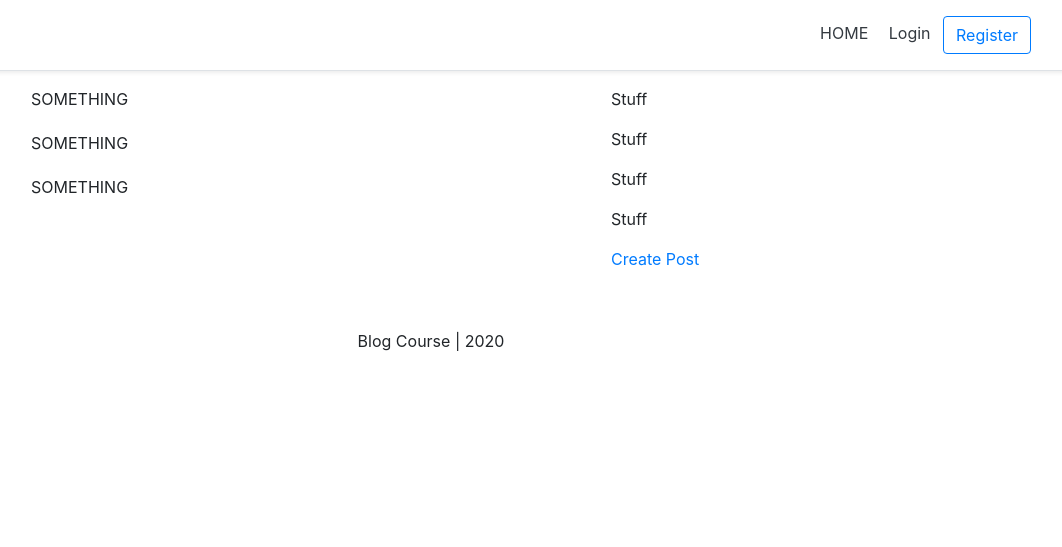
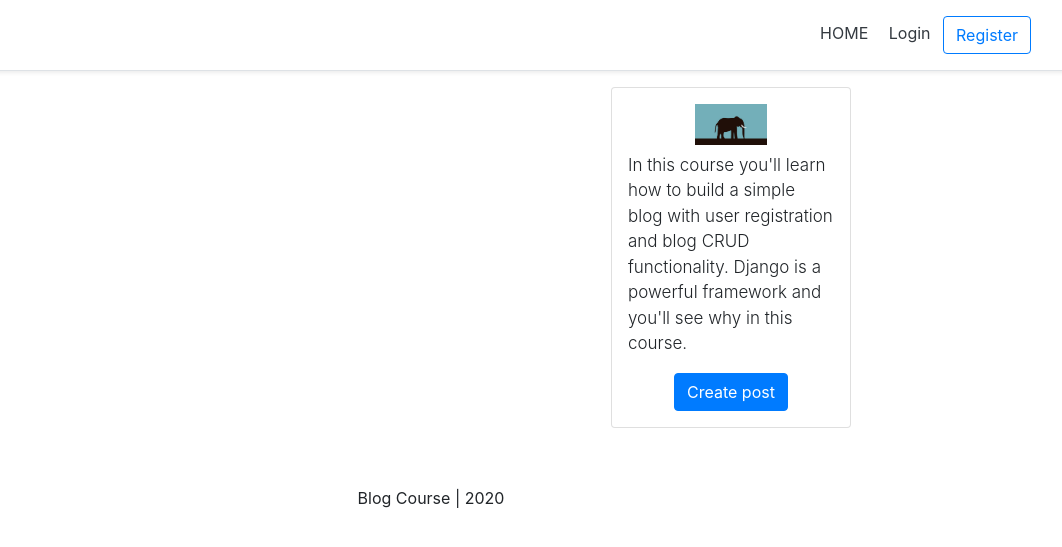
Before and after one commit to Soundoffear/BlogCourse_Django, a Django app: page / in a window 1280 px wide. Shown: the top 547 px of the page, without its empty margins (209-1271 px from the left). Run offline with Django 3.2, Linux system fonts and the light colour scheme; data that the repository does not hold is empty.

Commit message:
Add feed to the homepage

```diff
--- a/personal/templates/personal/home.html
+++ b/personal/templates/personal/home.html
@@ -1,87 +1,83 @@
 {% extends 'base.html' %}
+{% load static %}
 
 {% block content %}
-
-    <style class='text/css'>
+<style type="text/css">
 
 	@media (max-width: 768px) {
-	    .right-column {
+		.right-column{
 			margin-left: 0px;
 		}
-
 	}
 
 	@media (min-width: 768px) {
-	    .right-column {
+		.right-column{
 			margin-left: 20px;
 		}
 	}
 
-	.blog-post-container {
-	    background-color: #fff;
+	.blog-post-container{
 		margin-bottom: 20px;
 		width: 100%;
 	}
-
-	.create-post-bar {
+	.create-post-bar{
 		background-color: #fff;
-	    margin-bottom: 20px;
+		margin-bottom:20px;
 	}
 
-	.left-column {
-	    padding: 0px;
+	.left-column{
+		padding:0px;
 	}
 
-	.right-column {
-	    padding: 0px;
+	.right-column{
+		padding:0px;
 	}
-
+	.lead{
+		font-size: 17px;
+	}
 </style>
-
 <div class="container">
-
 	<div class="row">
 
-	    <!-- Right 'create post' bar  -->
-	    <div class='create-post-bar d-lg-none col-lg-7 offset-lg-1'>
-
-		<a href='{% url 'blog:create' %}'>Create Post</a>
-
-	    </div>
-	    <!-- End Right 'create post' bar -->
-
-	    <!-- Blog Feed  -->
+		<!-- blog feed -->
 		<div class="left-column col-lg-7 offset-lg-1">
 
-		<div class='blog-post-container'>
-		    <p>SOMETHING</p>
+			<!-- Top 'create post' bar -->
+			<div class="d-lg-none mb-3">
+				<div class="card m-auto d-flex flex-column p-3">
+					<img class="img-fluid d-block m-auto pb-2" src="{% static 'download.jpg' %}" width="72" height="72">
+					<p class="lead">In this course you'll learn how to build a simple blog with user registration and blog CRUD functionality. Django is a powerful
+	  					framework and you'll see why in this course.</p>
+					<p class="m-auto"><a class="btn btn-primary" href="{% url 'blog:create' %}">Create post</a></p>
 				</div>
+			</div>
+			<!-- end Top 'create post' bar -->
 
-		<div class='blog-post-container'>
-		    <p>SOMETHING</p>
+			<!-- Blog posts-->
+			{% for post in blog_posts %}
+				<div class="blog-post-container">
+					{% include 'blog/snippets/blog_post_snippet.html' with blog_post=post %}
 				</div>
+			{% endfor %}
+			<!-- End Blog posts-->
+		</div>
+		<!-- end blog feed -->
 
-		<div class='blog-post-container'>
-		    <p>SOMETHING</p>
+
+		<!-- Right 'create post' column  -->
+		<div class="right-column col-lg-3 d-lg-flex d-none flex-column">
+
+			<div class="card create-post-bar d-flex flex-column p-3">
+				<img class="img-fluid d-block m-auto pb-2" src="{% static 'download.jpg' %}" width="72" height="72">
+				<p class="lead">In this course you'll learn how to build a simple blog with user registration and blog CRUD functionality. Django is a powerful
+  					framework and you'll see why in this course.</p>
+				<p class="m-auto"><a class="btn btn-primary" href="{% url 'blog:create' %}">Create post</a></p>
 			</div>
 
 		</div>
-	    <!-- End BLog Feed -->
-
-	    <!-- Right 'create post' column -->
-	    <div class='right-column col-lg-3 d-lg-flex d-none flex-column'>
-		<div class='create-post-bar'>
-		    <p>Stuff</p>
-		    <p>Stuff</p>
-		    <p>Stuff</p>
-		    <p>Stuff</p>
-		    <a href='{% url 'blog:create' %}'>Create Post</a>
-		</div>
-	    </div>
-	    <!-- End Right 'create post' column -->
+		<!-- end Right 'create post' column  -->
 
 	</div>
-
 </div>
 
 {% endblock content %}
--- a/personal/views.py
+++ b/personal/views.py
@@ -1,11 +1,12 @@
 from django.shortcuts import render
-from account.models import Account
+from blog.models import BlogPost
+from operator import attrgetter
 
 def home_screen_view(request):
 
     context = {}
 
-    users = Account.objects.all()
-    context['accounts'] = Account.objects.all()
+    blog_posts = sorted(BlogPost.objects.all(), key=attrgetter('date_updated'), reverse=True)
+    context['blog_posts'] = blog_posts
 
     return render(request, 'personal/home.html', context)
```
Also changed, not shown: blog/templates/blog/snippets/blog_post_snippet.html (added, +37 -0 lines). Lines whose indentation alone changed are shown as unchanged.
